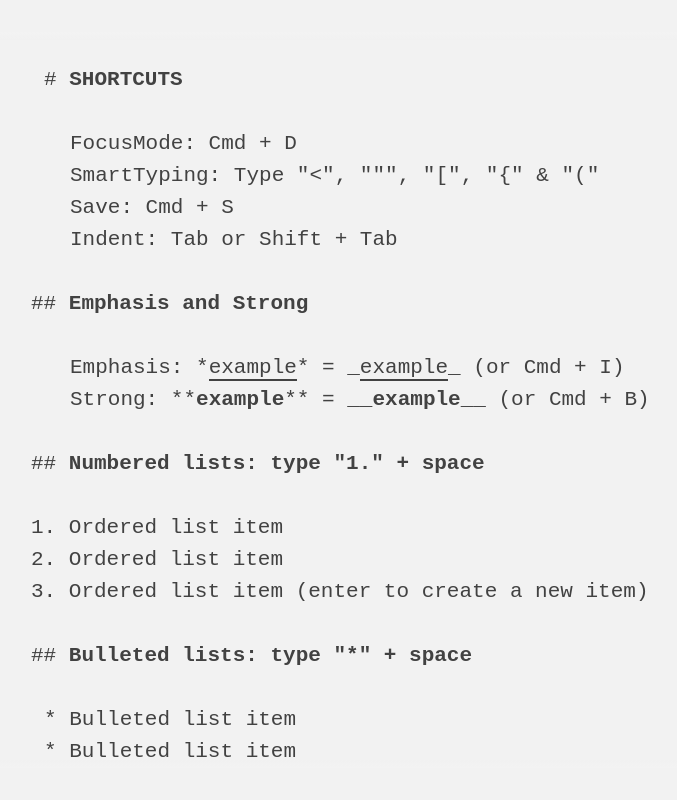
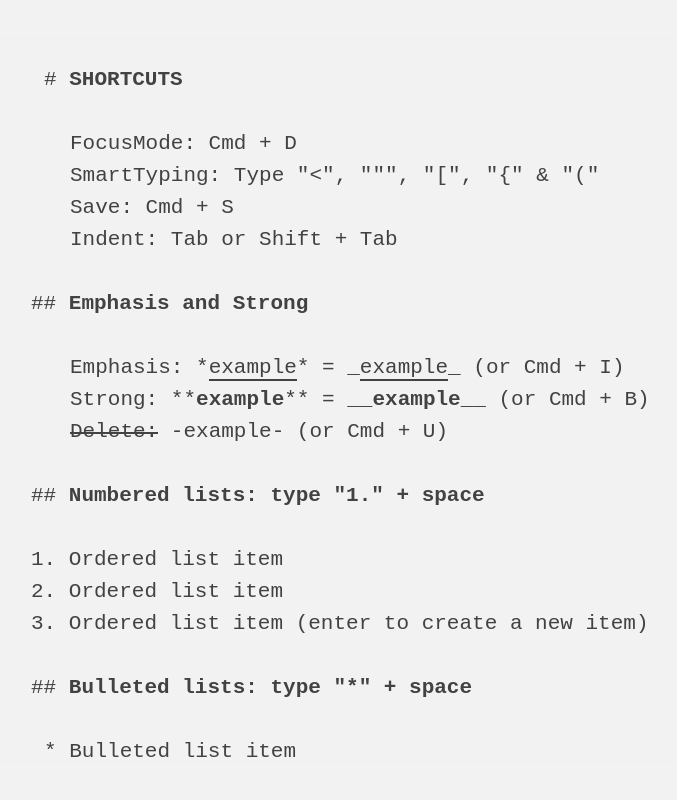
Before and after one commit to icebeat/webwriter, a plain HTML site: page index.html in a window 1280 px wide. Shown: the whole page, without its empty margins (153-830 px from the left). Drawn offline with Linux system fonts and the light colour scheme.

Commit message:
Add Delete shortcut

```diff
--- a/index.html
+++ b/index.html
@@ -17,7 +17,7 @@
 	<script type="text/javascript" src="js/parser.js"></script>
 	<script type="text/javascript" src="js/undomanager.js"></script>
 	<script type="text/javascript">
-		var text = ["# SHORTCUTS", "", "FocusMode: Cmd + D", "SmartTyping: Type \"<\", \"\"\", \"[\", \"{\" & \"(\"", "Save: Cmd + S", "Indent: Tab or Shift + Tab", "", "## Emphasis and Strong", "", "Emphasis: *example* = _example_ (or Cmd + I)", "Strong: **example** = __example__ (or Cmd + B)", "", "## Numbered lists: type \"1.\" + space", "", "1. Ordered list item", "2. Ordered list item", "3. Ordered list item (enter to create a new item)", "", "## Bulleted lists: type \"*\" + space", "", "* Bulleted list item", "* Bulleted list item", "* Bulleted list item", "", "## ToDo lists: type \"-\" or \"+\" + space", "", "- Task (Mark as done, click on \"-\")", "+ Task Done", "", "## Indentation", "", "	This is an example of a indented paragraph.", "", "## Blockquotes", "", "> This is an example of a quoted paragraph. It stays indented over multiple lines until you hit enter.", "","@icebeat"]
+		var text = ["# SHORTCUTS", "", "FocusMode: Cmd + D", "SmartTyping: Type \"<\", \"\"\", \"[\", \"{\" & \"(\"", "Save: Cmd + S", "Indent: Tab or Shift + Tab", "", "## Emphasis and Strong", "", "Emphasis: *example* = _example_ (or Cmd + I)", "Strong: **example** = __example__ (or Cmd + B)", "Delete: -example- (or Cmd + U)", "", "## Numbered lists: type \"1.\" + space", "", "1. Ordered list item", "2. Ordered list item", "3. Ordered list item (enter to create a new item)", "", "## Bulleted lists: type \"*\" + space", "", "* Bulleted list item", "* Bulleted list item", "* Bulleted list item", "", "## ToDo lists: type \"-\" or \"+\" + space", "", "- Task (Mark as done, click on \"-\")", "+ Task Done", "", "## Indentation", "", "	This is an example of a indented paragraph.", "", "## Blockquotes", "", "> This is an example of a quoted paragraph. It stays indented over multiple lines until you hit enter.", "","@icebeat"]
 		var Document = new Editor(localStorage["content"] || text);
 		Document.goDocStart();
 		Document.focusInput();
--- a/js/events.js
+++ b/js/events.js
@@ -253,7 +253,7 @@ var keyBindings = {
 		"super+f": "toggleFullScreen",
 		"super+b": "makeStrong",
 		"super+i": "makeEmphasis",
-		//"super+d": "makeDelete",
+		"super+u": "makeDelete",
 		"super+l": "toggleToDo",
 		// "super+tab": "toggleDocument",
 		// "super+e": "toggleWidth",
```
